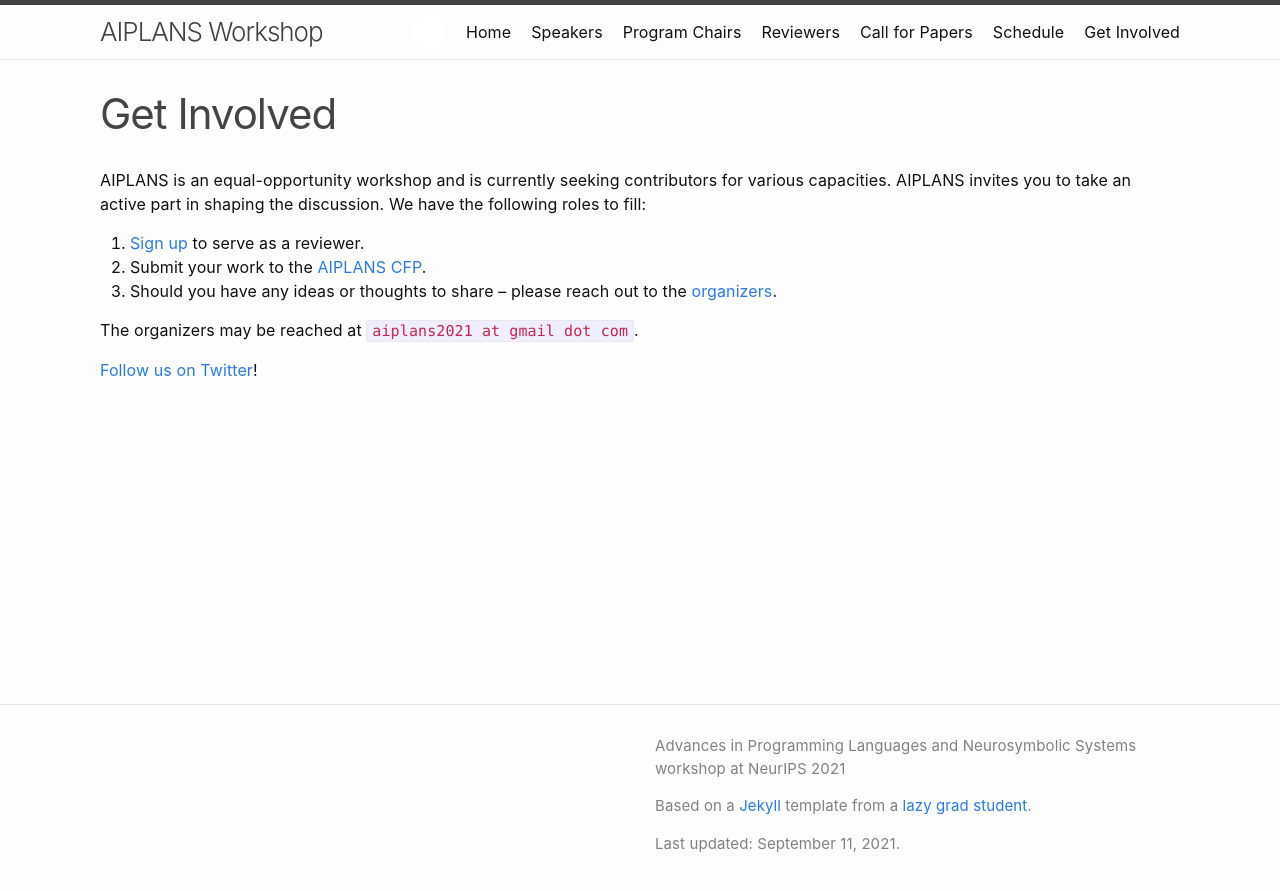
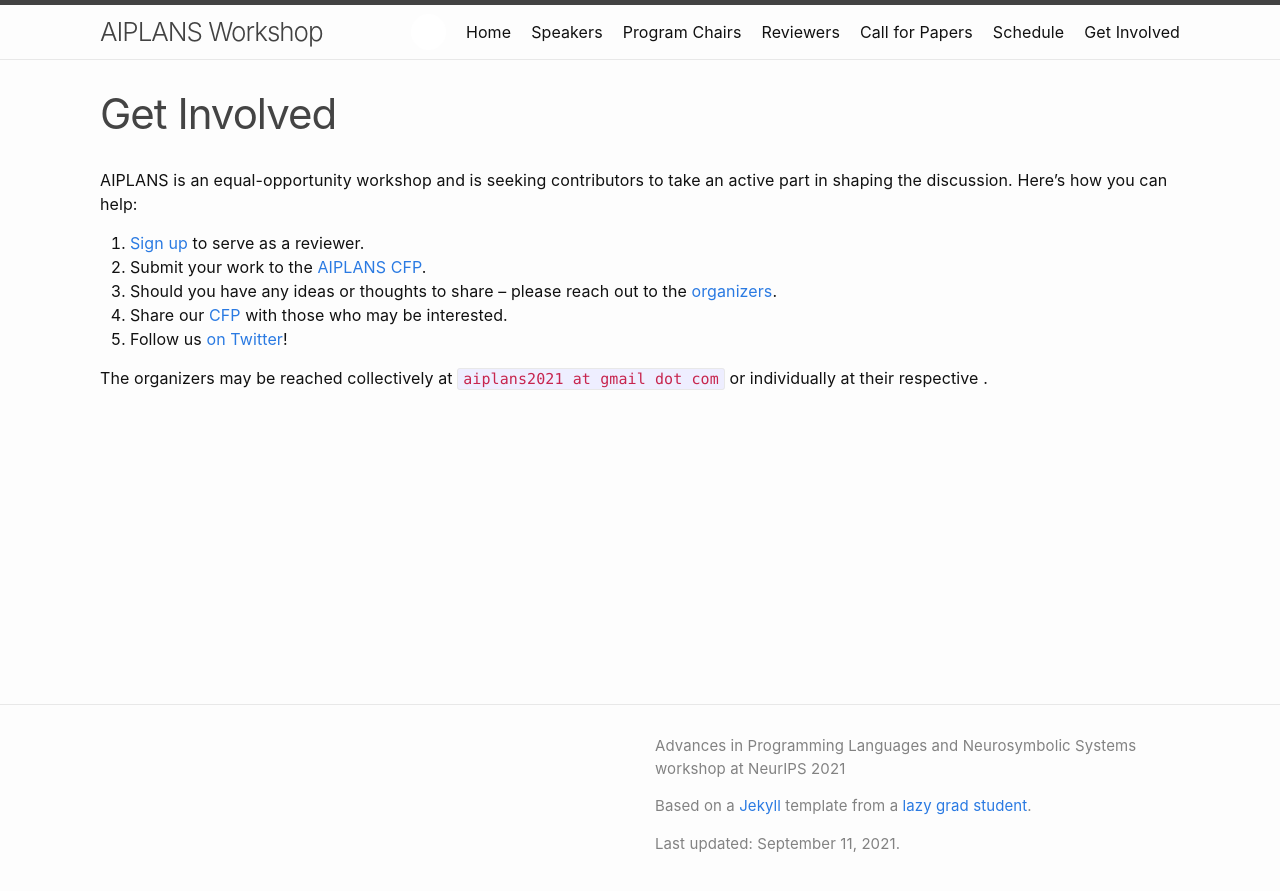
Before and after one commit to aiplans/aiplans.github.io, a Jekyll site: the page built from getinvolved.md, in a window 1280 px wide. Shown: the top 891 px of the page. Built offline with Jekyll 4.4.1, drawn with Linux system fonts in a browser that asks for light colours.

Commit message:
minor revisions

```diff
--- a/getinvolved.md
+++ b/getinvolved.md
@@ -4,12 +4,12 @@ title: Get Involved
 permalink: /getinvolved/
 ---
 
-AIPLANS is an equal-opportunity workshop and is currently seeking contributors for various capacities. AIPLANS invites you to take an active part in shaping the discussion. We have the following roles to fill:
+AIPLANS is an equal-opportunity workshop and is seeking contributors to take an active part in shaping the discussion. Here's how you can help:
 
 1. [Sign up](https://forms.gle/FMtc4AfaMWeo8YFp8) to serve as a reviewer.
 2. Submit your work to the [AIPLANS CFP](callforpapers.md).
 3. Should you have any ideas or thoughts to share -- please reach out to the [organizers](/organizers).
+4. Share our [CFP](https://aiplans.github.io/callforpapers/) with those who may be interested.
+5. Follow us [on Twitter](https://twitter.com/createaiplans)!
 
-The organizers may be reached at `aiplans2021 at gmail dot com`.
-
-[Follow us on Twitter](https://twitter.com/createaiplans)!
+The organizers may be reached collectively at `aiplans2021 at gmail dot com` or individually at their respective .
```
Also changed, not shown: callforpapers.md (+3 -3 lines), index.md (+3 -4 lines), reviewers.md (+2 -2 lines).
